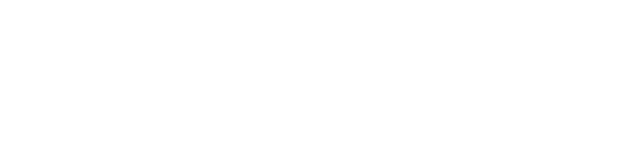
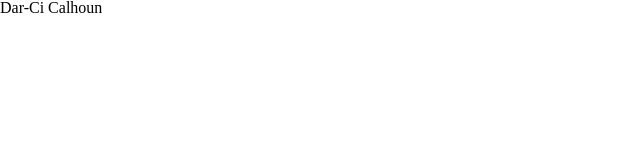
Before and after one commit to dcalhoun286/dcalhoun286.github.io, a plain HTML site: page index.html in a window 1280 px wide. Shown: the whole page, without its empty margins (0-640 px from the left). Drawn offline with Linux system fonts and the light colour scheme.

Commit message:
linked stylesheets and added h1 tag

```diff
--- a/index.html
+++ b/index.html
@@ -5,10 +5,13 @@
         <meta http-equiv="X-UA-Compatible" content="IE=edge">
         <meta name="viewport" content="width=device-width, initial-scale=1.0">
         <title>Document</title>
+
+        <link rel="stylesheet" type="text/css" href="./styles/reset.css" />
+        <link rel="stylesheet" type="text/css" href="./styles/styles.css" />
     </head>
     <body>
         <header>
-
+            <h1>Dar-Ci Calhoun</h1>
         </header>
         <main>
 
```
